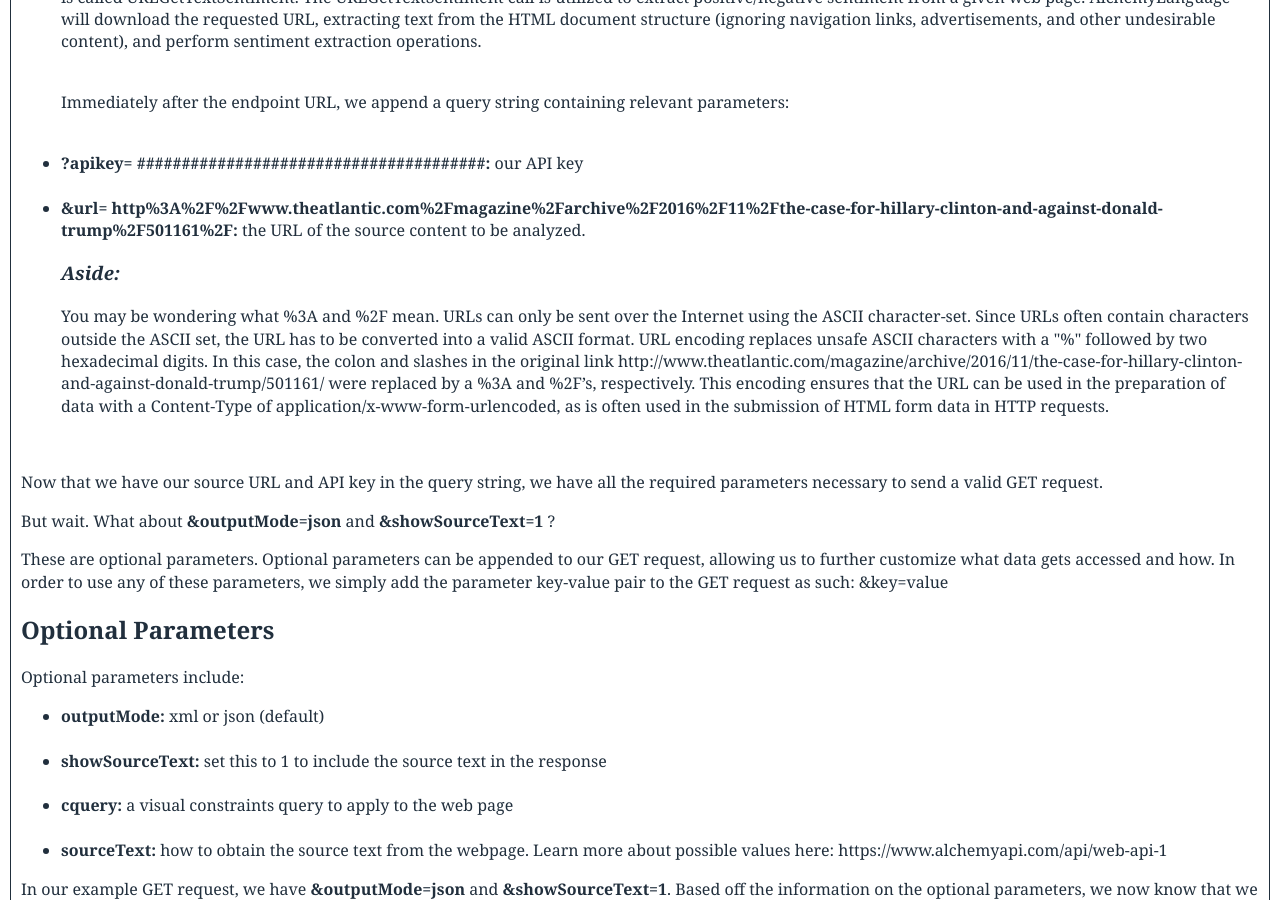
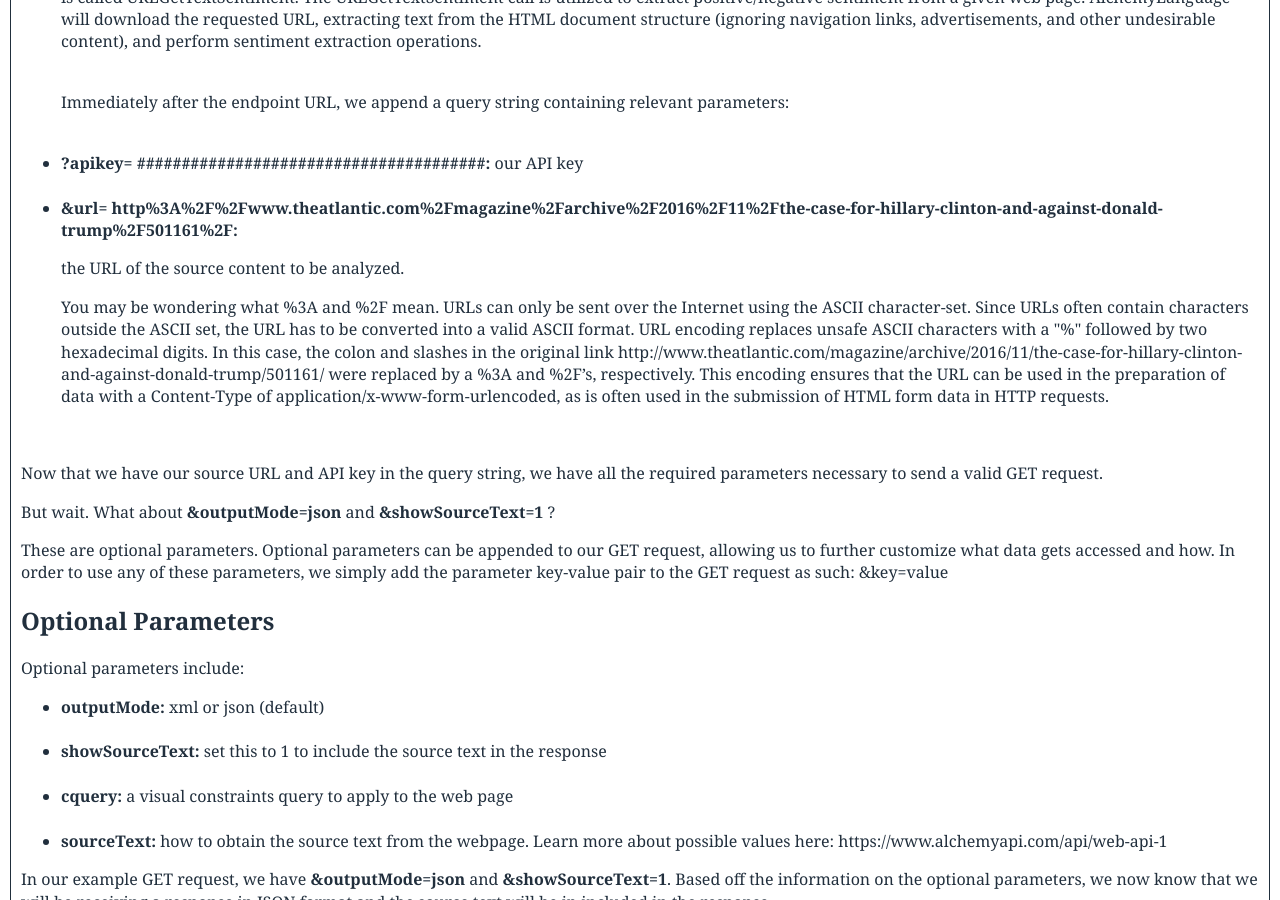
Before and after one commit to lenaz/How-To-Guide, a Jekyll site: the page built from request.html, in a window 1280 px wide and 900 px high, scrolled down 939 px. Built offline with Jekyll 4.4.1, drawn with Linux system fonts in a browser that asks for light colours; Markdown is read by kramdown in place of the engine named in the settings.

Commit message:
Update request.html

```diff
--- a/request.html
+++ b/request.html
@@ -42,9 +42,9 @@ layout: default
 
 <li><strong>?apikey= #######################################:</strong> our API key</li>
 <br>
-<li><strong>&amp;url= http%3A%2F%2Fwww.theatlantic.com%2Fmagazine%2Farchive%2F2016%2F11%2Fthe-case-for-hillary-clinton-and-against-donald-trump%2F501161%2F:</strong> the URL of the source content to be analyzed.
+<li><strong>&amp;url= http%3A%2F%2Fwww.theatlantic.com%2Fmagazine%2Farchive%2F2016%2F11%2Fthe-case-for-hillary-clinton-and-against-donald-trump%2F501161%2F:</strong>
+  <p>the URL of the source content to be analyzed.</p>
 
-  <h3><i>Aside:</i></h3>
 <p>You may be wondering what %3A and %2F mean. URLs can only be sent over the Internet using the ASCII character-set. Since URLs often contain characters outside the ASCII set, the URL has to be converted into a valid ASCII format. URL encoding replaces unsafe ASCII characters with a "%" followed by two hexadecimal digits. In this case, the colon and slashes in the original link http://www.theatlantic.com/magazine/archive/2016/11/the-case-for-hillary-clinton-and-against-donald-trump/501161/ were replaced by a %3A and %2F’s, respectively. This encoding ensures that the URL can be used in the preparation of data with a Content-Type of application/x-www-form-urlencoded, as is often used in the submission of HTML form data in HTTP requests.</p>
 </li>
 </ul>
```
